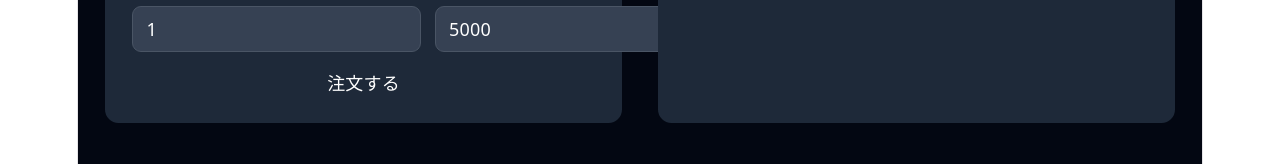
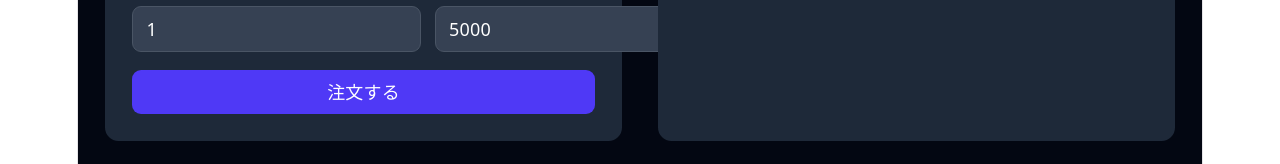
Before and after one commit to tamaco489/realtime-event-platform, a React (Vite) app in the folder frontend/: page / in a window 1280 px wide. Both pictures are taken after a click on the button "ダッシュボードへ →". Shown: the part 552-716 px from the top of the page. Built offline with nearby package versions, Linux system fonts and the light colour scheme; no server answers; what aws-amplify would draw is missing.

Commit message:
refactor: Button コンポーネントを整備

```diff
--- a/frontend/src/shared/ui/Button.tsx
+++ b/frontend/src/shared/ui/Button.tsx
@@ -1,13 +1,38 @@
+/**
+ * 汎用ボタンコンポーネント
+ *
+ * @property label - 通常時のラベル
+ * @property type - ボタン種別 (デフォルト: "button")
+ * @property disabled - 非活性フラグ
+ * @property loading - ローディング中フラグ。true のとき loadingLabel を表示して非活性にする
+ * @property loadingLabel - ローディング中のラベル (デフォルト: "送信中...")
+ * @property onClick - クリックハンドラ
+ */
 interface ButtonProps {
   label: string;
+  type?: "button" | "submit" | "reset";
+  disabled?: boolean;
+  loading?: boolean;
+  loadingLabel?: string;
   onClick?: () => void;
-  disabled?: boolean;
 }
 
-export function Button({ label, onClick, disabled = false }: ButtonProps) {
+export function Button({
+  label,
+  type = "button",
+  disabled = false,
+  loading = false,
+  loadingLabel = "送信中...",
+  onClick,
+}: ButtonProps) {
   return (
-    <button onClick={onClick} disabled={disabled}>
-      {label}
+    <button
+      type={type}
+      onClick={onClick}
+      disabled={disabled || loading}
+      className="px-4 py-2 bg-indigo-600 hover:bg-indigo-500 disabled:opacity-50 rounded-lg font-semibold transition-colors"
+    >
+      {loading ? loadingLabel : label}
     </button>
   );
 }
```
